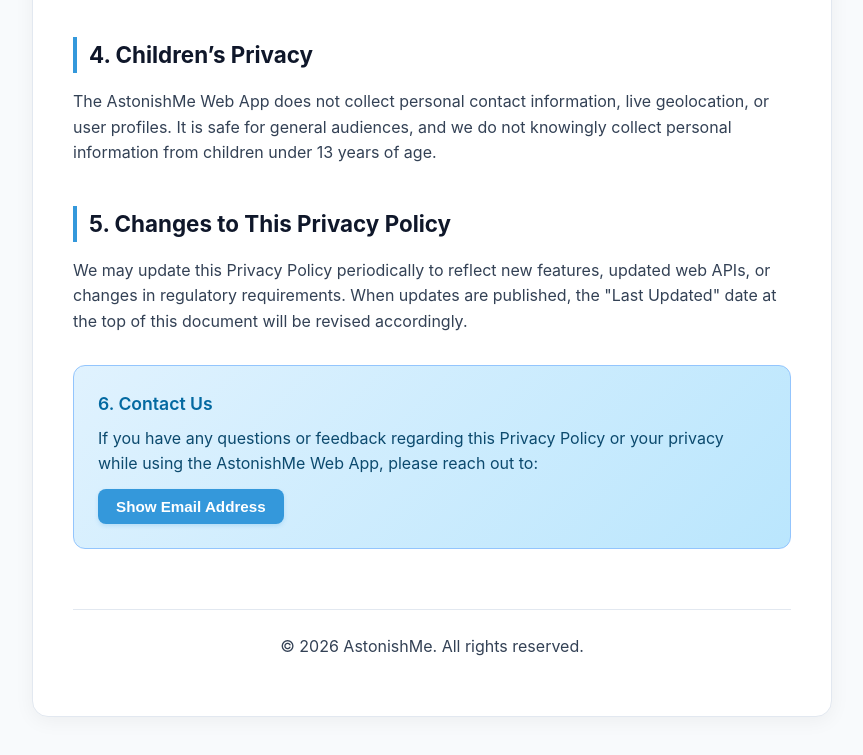
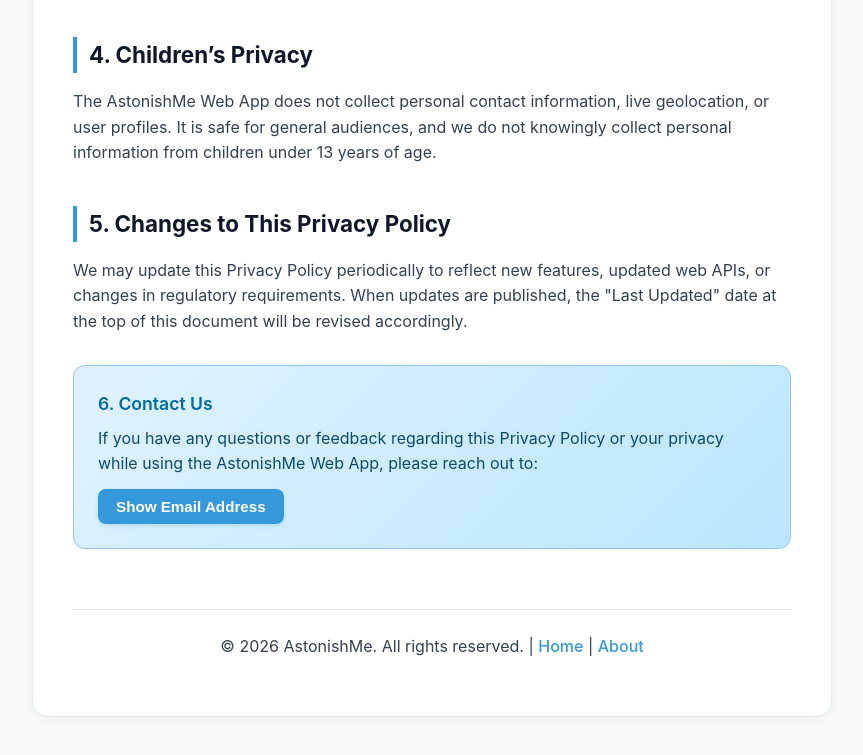
Before and after one commit to Am13Ui6/AstonishMe-app, a plain HTML site: page privacy.html in a window 1280 px wide. Shown: the part 2345-3100 px from the top of the page, without its empty margins (208-1071 px from the left). Drawn offline with Linux system fonts and the light colour scheme.

Commit message:
Update privacy.html

```diff
--- a/privacy.html
+++ b/privacy.html
@@ -309,7 +309,7 @@
     </div>
 
     <footer>
-        <p>&copy; 2026 AstonishMe. All rights reserved.</p>
+        <p>&copy; 2026 AstonishMe. All rights reserved. | <a href="/">Home</a> | <a href="/about">About</a></p>
     </footer>
 </div>
 
```
